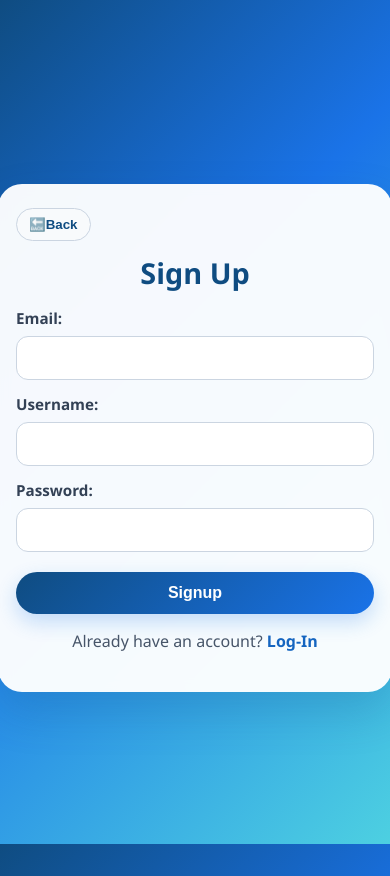
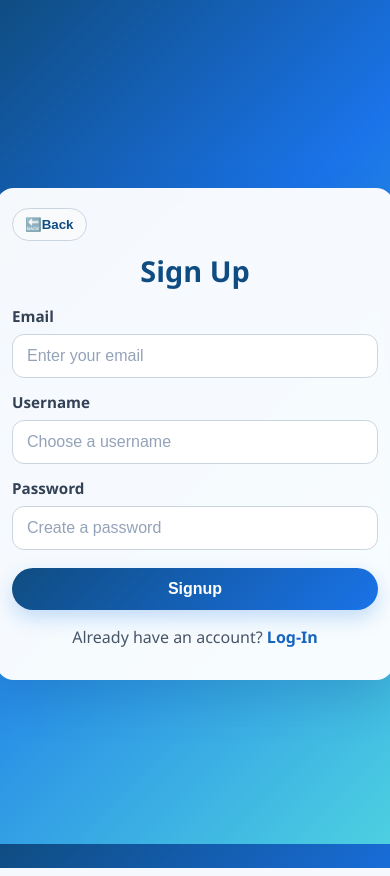
Before and after one commit to seang673/MovieTVShowReview, a Flask app: page /signup in a window 390 px wide. Run offline with Flask 3, Linux system fonts and the light colour scheme; the visitor is signed in with stand-in values (Sample User, id 1); some libraries are stand-ins or nearby versions.

Commit message:
Polish login/signup forms: add input placeholders and refine styles
- Add placeholder text to email/username/password inputs
- Drop trailing colons from labels for a cleaner look
- styles.css: explicit input text/placeholder colors, overflow-x hidden,
  wider auth card, and an expanded mobile breakpoint (480px -> 560px)

Co-Authored-By: Claude Opus 4.8 <noreply@anthropic.com>

```diff
--- a/static/styles.css
+++ b/static/styles.css
@@ -10,6 +10,7 @@ body {
     align-items: center;
     min-height: 100vh;
     padding: 24px;
+    overflow-x: hidden;
     font-family: "Segoe UI", Tahoma, Geneva, Verdana, sans-serif;
     color: #1f2937;
     background: linear-gradient(135deg, #0f4c81 0%, #1a73e8 40%, #4dd0e1 100%);
@@ -38,8 +39,8 @@ body {
     display: flex;
     flex-direction: column;
     align-items: stretch;
-    width: min(100%, 420px);
-    padding: 32px 28px;
+    width: min(100%, 440px);
+    padding: 32px 28px 24px;
     border-radius: 24px;
     background: rgba(255, 255, 255, 0.96);
     box-shadow: 0 20px 45px rgba(15, 76, 129, 0.2);
@@ -57,6 +58,7 @@ form {
     display: flex;
     flex-direction: column;
     gap: 14px;
+    width: 100%;
 }
 
 .email,
@@ -65,6 +67,7 @@ form {
     display: flex;
     flex-direction: column;
     gap: 8px;
+    width: 100%;
 }
 
 label {
@@ -80,7 +83,13 @@ input {
     border: 1px solid #cbd5e1;
     border-radius: 12px;
     font-size: 1rem;
+    color: #0f172a;
+    background-color: #fff;
     transition: border-color 0.2s ease, box-shadow 0.2s ease;
+}
+
+input::placeholder {
+    color: #94a3b8;
 }
 
 input:focus {
@@ -92,7 +101,7 @@ input:focus {
 .subButton {
     display: flex;
     justify-content: center;
-    margin-top: 6px;
+    margin-top: 4px;
 }
 
 .btn {
@@ -155,18 +164,24 @@ input:focus {
     text-decoration: underline;
 }
 
-@media (max-width: 480px) {
+@media (max-width: 560px) {
     body {
-        padding: 16px;
+        padding: 12px;
     }
 
     .signup-container, .login-container {
-        padding: 24px 18px;
+        width: 100%;
+        padding: 20px 16px 16px;
+        border-radius: 18px;
     }
 
     .back {
         position: static;
         align-self: flex-start;
-        margin-bottom: 12px;
+        margin-bottom: 10px;
+    }
+
+    .btn {
+        padding: 12px 14px;
     }
 }
--- a/templates/signup.html
+++ b/templates/signup.html
@@ -15,18 +15,18 @@
 
             <!--Registration Form-->
             <div class ="email">
-                <label for="email">Email: </label>
-                <input type="email" id="email" name="email" required>
+                <label for="email">Email</label>
+                <input type="email" id="email" name="email" placeholder="Enter your email" required>
             </div>
 
             <div class="usern">
-                <label for="username">Username: </label>
-                <input type="text" id="username" name="username" required>
+                <label for="username">Username</label>
+                <input type="text" id="username" name="username" placeholder="Choose a username" required>
             </div>
 
             <div class = "passw">
-                <label for="password">Password: </label>
-                <input type="password" id="password" name="password" required>
+                <label for="password">Password</label>
+                <input type="password" id="password" name="password" placeholder="Create a password" required>
             </div>
 
             <div class = "subButton">
```
Also changed, not shown: templates/login.html (+4 -4 lines).
